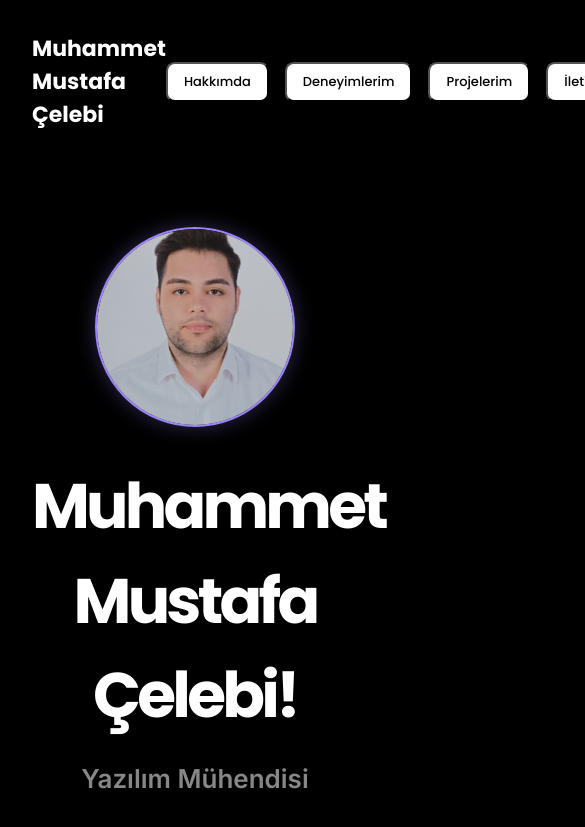
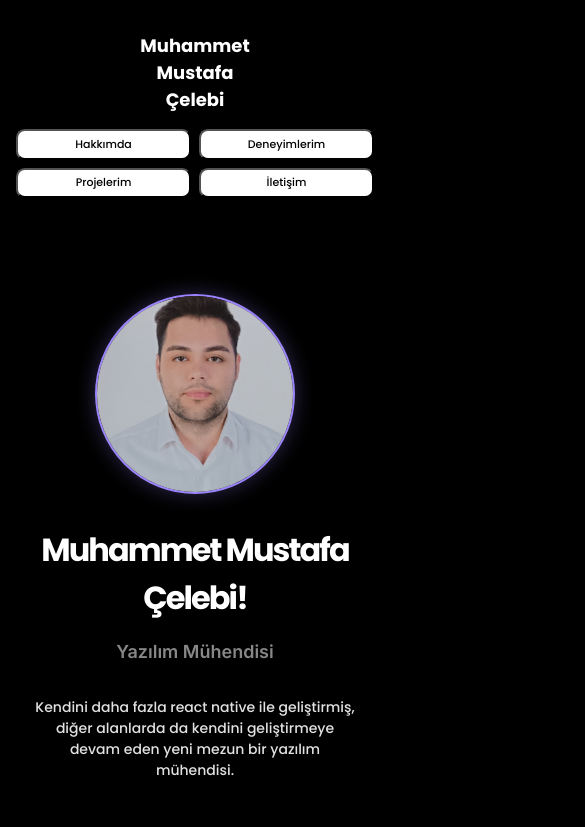
Before and after one commit to mustafacelebi15/Cv-WebSite, a website: page index.html in a window 390 px wide. Shown: the top 827 px of the page, 585 px wide, since content can reach past the window. Drawn offline with Linux system fonts and the light colour scheme.

Commit message:
Responsive tasarım düzenlendi ve Instagram ikonu eklendi

```diff
--- a/index.html
+++ b/index.html
@@ -155,6 +155,11 @@
                         <path d="M19 3a2 2 0 012 2v14a2 2 0 01-2 2H5a2 2 0 01-2-2V5a2 2 0 012-2h14m-.5 15.5v-5.3a3.26 3.26 0 00-3.26-3.26c-.85 0-1.84.52-2.32 1.3v-1.11h-2.79v8.37h2.79v-4.93c0-.77.62-1.4 1.39-1.4a1.4 1.4 0 011.4 1.4v4.93h2.79M6.88 8.56a1.68 1.68 0 001.68-1.68c0-.93-.75-1.69-1.68-1.69a1.69 1.69 0 00-1.69 1.69c0 .93.76 1.68 1.69 1.68m1.39 9.94v-8.37H5.5v8.37h2.77z"/>
                     </svg>
                 </a>
+                <a href="https://www.instagram.com/mustafa_celebi15/" target="_blank" class="social-icon">
+                    <svg viewBox="0 0 24 24" fill="currentColor">
+                        <path d="M12 2c2.717 0 3.056.01 4.122.06 1.065.05 1.79.217 2.428.465.66.254 1.216.598 1.772 1.153a4.908 4.908 0 0 1 1.153 1.772c.247.637.415 1.363.465 2.428.047 1.066.06 1.405.06 4.122 0 2.717-.01 3.056-.06 4.122-.05 1.065-.218 1.79-.465 2.428a4.883 4.883 0 0 1-1.153 1.772 4.915 4.915 0 0 1-1.772 1.153c-.637.247-1.363.415-2.428.465-1.066.047-1.405.06-4.122.06-2.717 0-3.056-.01-4.122-.06-1.065-.05-1.79-.218-2.428-.465a4.89 4.89 0 0 1-1.772-1.153 4.904 4.904 0 0 1-1.153-1.772c-.248-.637-.415-1.363-.465-2.428C2.013 15.056 2 14.717 2 12c0-2.717.01-3.056.06-4.122.05-1.066.217-1.79.465-2.428a4.88 4.88 0 0 1 1.153-1.772A4.897 4.897 0 0 1 5.45 2.525c.638-.248 1.362-.415 2.428-.465C8.944 2.013 9.283 2 12 2zm0 5a5 5 0 1 0 0 10 5 5 0 0 0 0-10zm6.5-.25a1.25 1.25 0 1 0-2.5 0 1.25 1.25 0 0 0 2.5 0zM12 9a3 3 0 1 1 0 6 3 3 0 0 1 0-6z"/>
+                    </svg>
+                </a>
             </div>
         </footer>
     </div>
--- a/style.css
+++ b/style.css
@@ -295,3 +295,71 @@ footer {
     color: var(--gradient-start);
     transform: translateY(-3px);
 }
+
+/* Responsive Design */
+@media screen and (max-width: 768px) {
+    .header-content {
+        flex-direction: column;
+        gap: 1rem;
+    }
+
+    .nav-buttons {
+        flex-wrap: wrap;
+        justify-content: center;
+        gap: 0.5rem;
+    }
+
+    .nav-button {
+        font-size: 12px;
+        padding: 0.4rem 0.8rem;
+        min-width: 100px;
+        text-align: center;
+    }
+
+    .logo-text h1 {
+        font-size: 18px;
+        text-align: center;
+    }
+
+    .hero h2 {
+        font-size: 40px;
+    }
+
+    .hero p {
+        font-size: 20px;
+    }
+
+    .hero-subtitle {
+        font-size: 14px;
+        padding: 0 1rem;
+    }
+}
+
+@media screen and (max-width: 480px) {
+    .container {
+        padding: 0 1rem;
+    }
+
+    .nav-buttons {
+        width: 100%;
+    }
+
+    .nav-button {
+        flex: 1;
+        min-width: 45%;
+        font-size: 11px;
+        padding: 0.3rem 0.6rem;
+    }
+
+    .hero h2 {
+        font-size: 32px;
+    }
+
+    .hero p {
+        font-size: 18px;
+    }
+
+    .section-title h2 {
+        font-size: 35px;
+    }
+}
```
